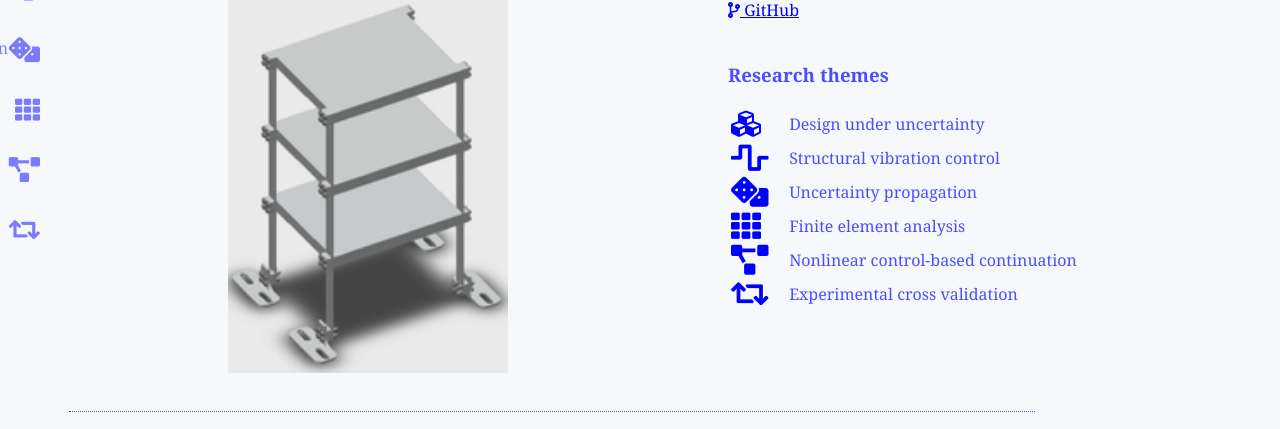
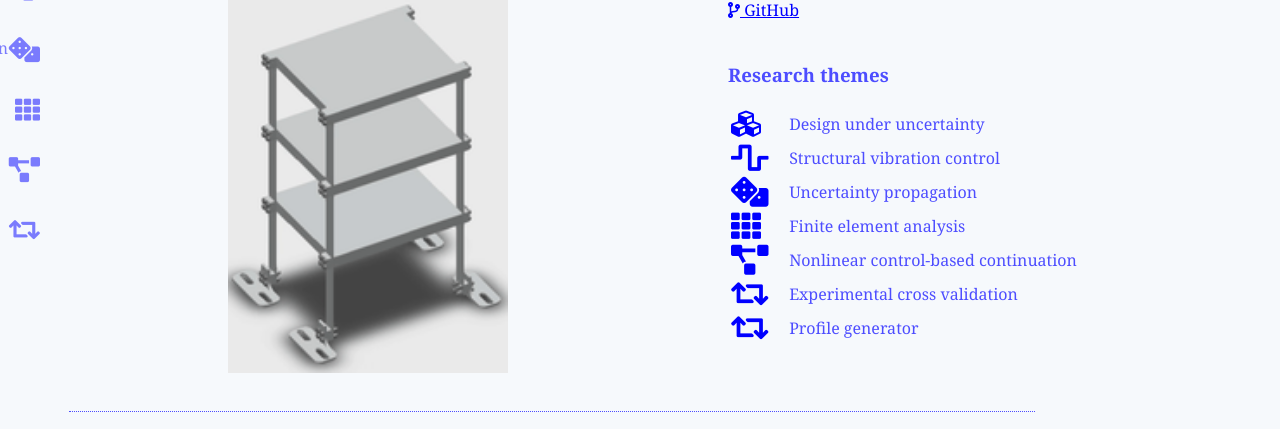
Before and after one commit to Digital-Twin-Operational-Platform/Cristallo, a Flask app: template dtApp/templates/home.html in a window 1280 px wide. Shown: the part 323-752 px from the top of the page. Run offline with Flask 2, Linux system fonts and the light colour scheme; the template is opened without the code that fills it, so the values that code supplies are empty; parts of the project's set-up code (start-up, migrations or seed data) failed here and were passed over.

Commit message:
New LPM_updating page created

```diff
--- a/dtApp/routes.py
+++ b/dtApp/routes.py
@@ -20,6 +20,7 @@ from .dtCode import crossvalidation # from .dtCode import ExpValidation_Updated
 from .dtCode import cadmodel
 from .dtCode import design
 from .dtCode import nonlinearcbc
+from .dtCode import lpm_update
 
 @app.route('/')
 @app.route('/home')
--- a/dtApp/templates/base.html
+++ b/dtApp/templates/base.html
@@ -67,6 +67,11 @@
 
         <a href="crossval" class="Crossval">
             Cross validation
+            <span class="fonticon" style="font-size: 25px;"><i class="fas fa-retweet"></i></span>
+        </a>
+
+        <a href="lpm_update" class="LPMupdate">
+            Profile gen
             <span class="fonticon" style="font-size: 25px;"><i class="fas fa-retweet"></i></span>
         </a>
 
--- a/dtApp/templates/home.html
+++ b/dtApp/templates/home.html
@@ -67,6 +67,10 @@ In the spirit of demonstrating the concept, data is either simulated or in some
             <td><a href="crossval"><span class="fonticon" style="font-size: 30px;"><i class="fas fa-retweet"></i></span></a></td>
             <td> &nbsp; &nbsp; Experimental cross validation</td>
         </tr>
+        <tr>
+            <td><a href="lpm_update"><span class="fonticon" style="font-size: 30px;"><i class="fas fa-retweet"></i></span></a></td>
+            <td> &nbsp; &nbsp; Profile generator</td>
+        </tr>
     </table>
     <!-- <p><a href="Design_under_uncertainty"><span class="fonticon" style="font-size: 30px;"><i class="fas fa-cubes"></i></span></a> &nbsp; &nbsp; Design under uncertainty</p>  -->
     <!-- <p><a href="control"><span class="fonticon" style="font-size: 30px;"><i class="fas fa-wave-square"></i></span></a> &nbsp; &nbsp; Structural vibration control</p>  -->
```
Also changed, not shown: dtApp/dtCode/lpm_update.py (added, +10 -0 lines), dtApp/templates/lpm_update.html (added, +18 -0 lines).
